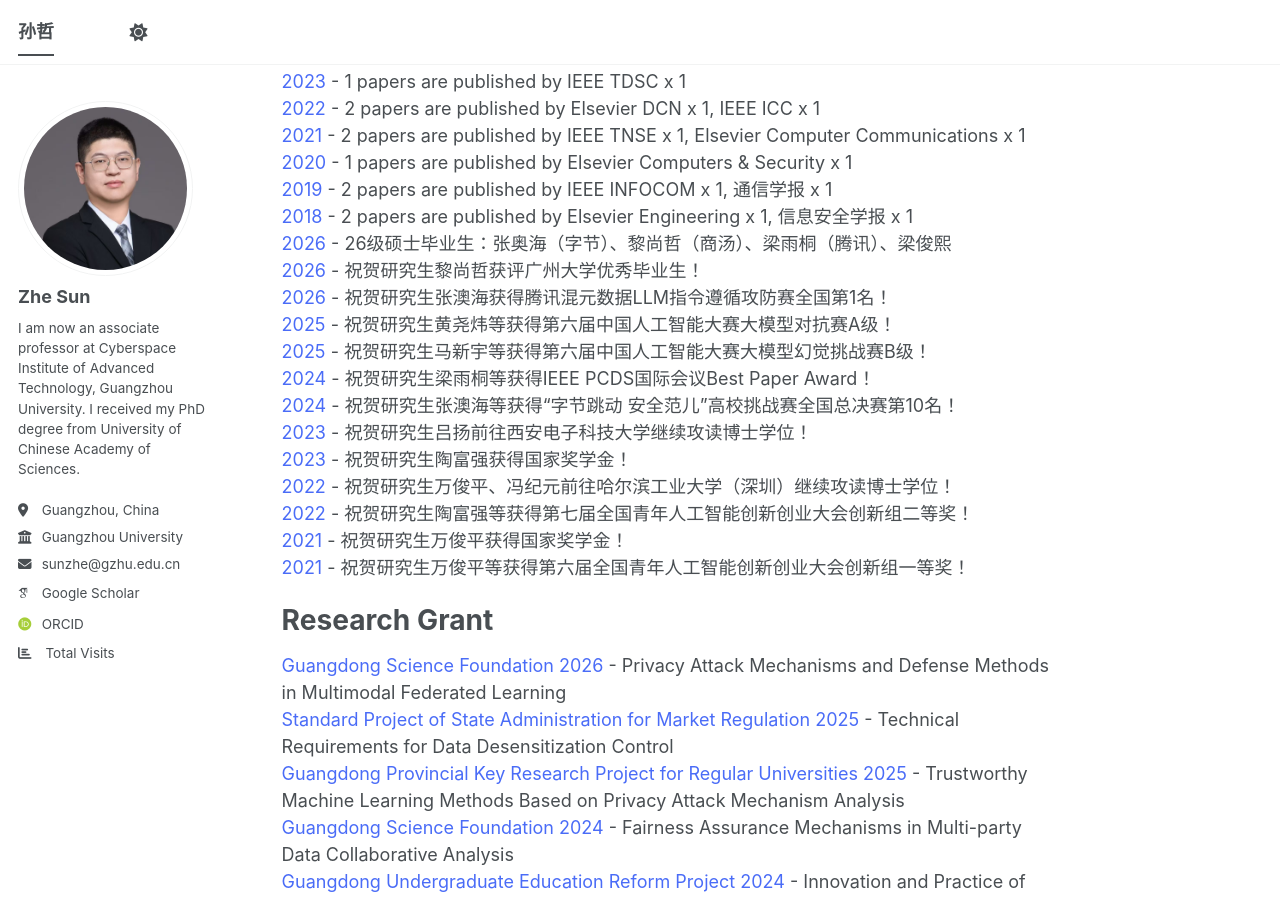
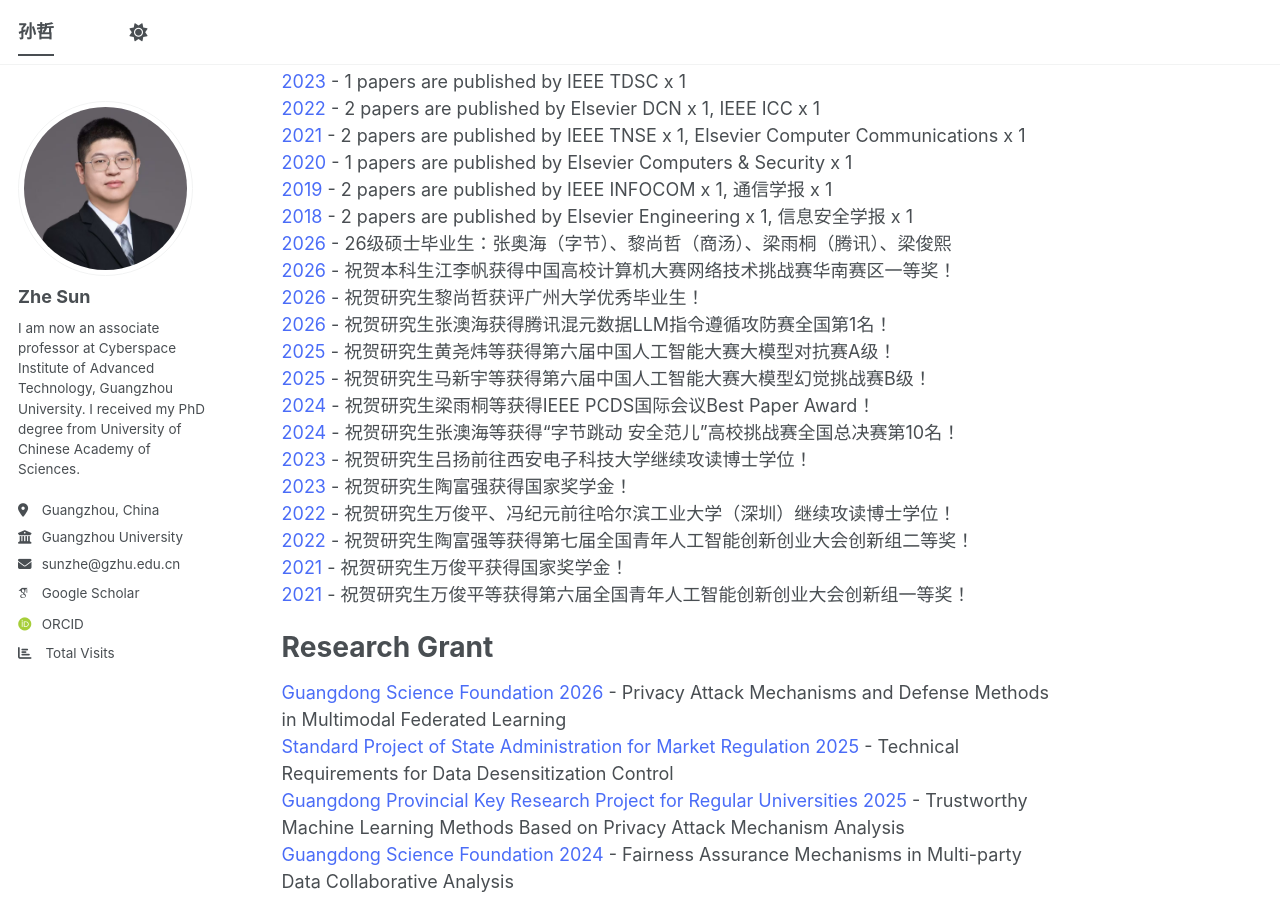
Before and after one commit to ZheSun208/ZheSun208.github.io, a Jekyll site: the page built from _pages/about.md, in a window 1280 px wide and 900 px high, scrolled down 970 px. Built offline with Jekyll 4.4.1, drawn with Linux system fonts in a browser that asks for light colours; some web fonts are replaced; a script bundle is joined from its source files by our own code; library files that are not in the unit come from our copies; comment, search, counter and statistics services are not loaded.

Commit message:
Update about.md

```diff
--- a/_pages/about.md
+++ b/_pages/about.md
@@ -38,6 +38,7 @@ Highlight
 <span style="color:#4a6cf7;">2019</span> - 2 papers are published by IEEE INFOCOM x 1, 通信学报 x 1
 <span style="color:#4a6cf7;">2018</span> - 2 papers are published by Elsevier Engineering x 1, 信息安全学报 x 1
 <span style="color:#4a6cf7;">2026</span> - 26级硕士毕业生：张奥海（字节）、黎尚哲（商汤）、梁雨桐（腾讯）、梁俊熙
+<span style="color:#4a6cf7;">2026</span> - 祝贺本科生江李帆获得中国高校计算机大赛网络技术挑战赛华南赛区一等奖！
 <span style="color:#4a6cf7;">2026</span> - 祝贺研究生黎尚哲获评广州大学优秀毕业生！
 <span style="color:#4a6cf7;">2026</span> - 祝贺研究生张澳海获得腾讯混元数据LLM指令遵循攻防赛全国第1名！
 <span style="color:#4a6cf7;">2025</span> - 祝贺研究生黄尧炜等获得第六届中国人工智能大赛大模型对抗赛A级！
```
